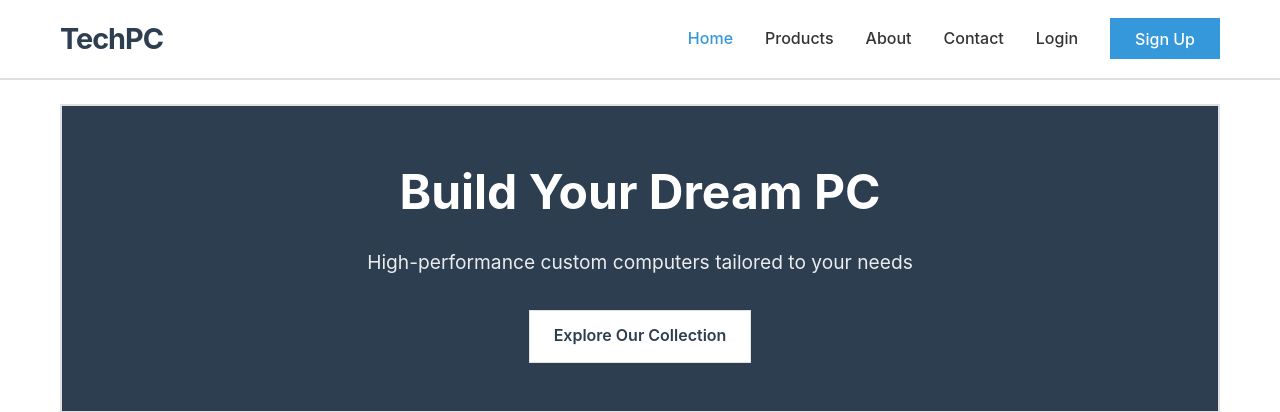
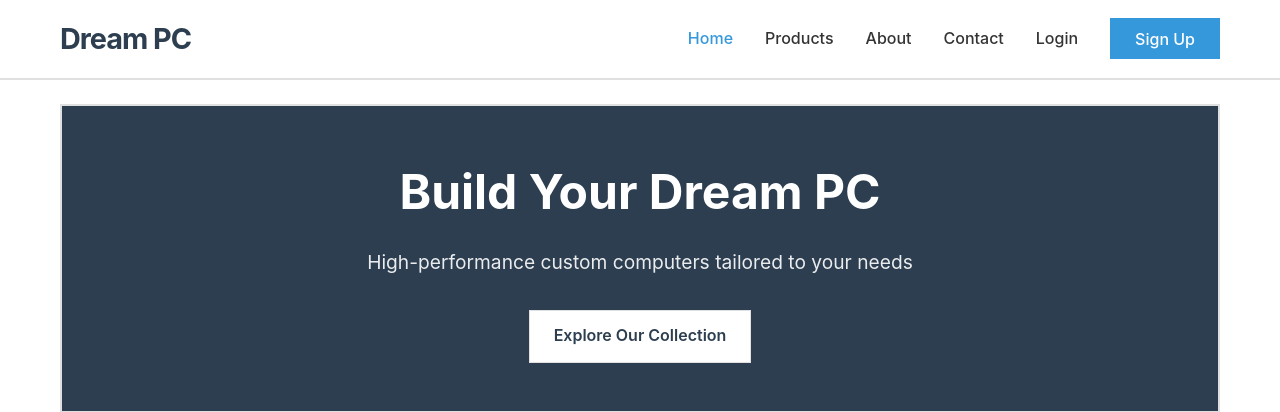
Before and after one commit to OneballLeft/pc-shop, a PHP site: page /index.php in a window 1280 px wide. Shown: the top 412 px of the page. Run offline with PHP 8.4, Linux system fonts and the light colour scheme; data that the repository does not hold is empty.

Commit message:
fix: Change website nae

```diff
--- a/src/includes/header.php
+++ b/src/includes/header.php
@@ -16,7 +16,7 @@ $user = getCurrentUser();
         <div class="container">
             <nav class="navbar">
                 <div class="logo">
-                    <a href="/index.php">TechPC</a>
+                    <a href="/index.php">Dream PC</a>
                 </div>
                 <button class="mobile-menu-toggle" id="mobileMenuToggle">
                     <span></span>
```
